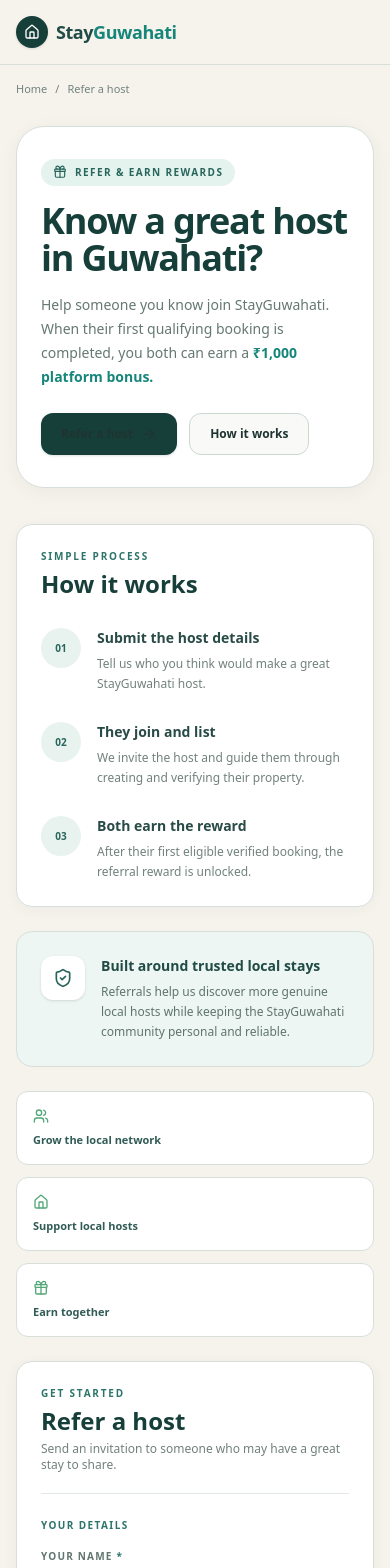
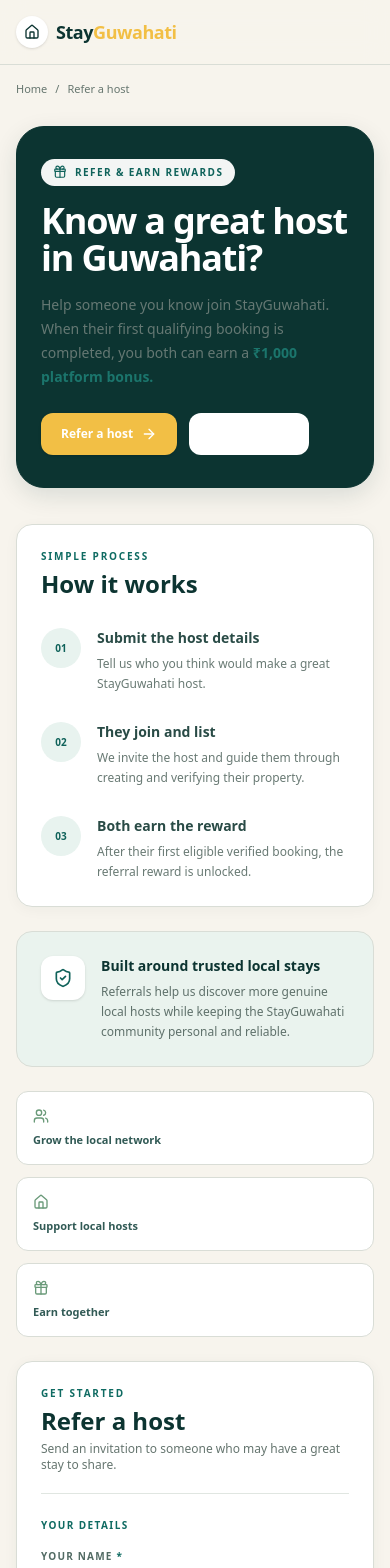
Before and after one commit to ransfire-ai/stayguwahati-frontend, a Next.js app: page /refer-a-host in a window 390 px wide. Shown: the top 1568 px of the page. Built offline with nearby package versions, Linux system fonts and the light colour scheme; no server answers.

Commit message:
Redesign host referal

```diff
--- a/app/refer-a-host/page.tsx
+++ b/app/refer-a-host/page.tsx
@@ -109,73 +109,66 @@ export default function ReferAHostPage() {
   }
 
   return (
-    <div className="min-h-screen bg-[#f6f3ed] text-[#1f3431] font-sans antialiased">
+    <div className="min-h-screen bg-[#f7f4ed] text-[#1f3431] font-sans antialiased">
       {/* Header — aligned with the main StayGuwahati pages */}
-      <header className="sticky top-0 z-50 border-b border-[#d7dfda] bg-[#f6f3ed]/95 backdrop-blur-md">
+      <header className="sticky top-0 z-50 border-b border-[#d9ddd6] bg-[#f7f4ed]/95 backdrop-blur-md">
         <div className="mx-auto flex min-h-[64px] max-w-7xl items-center justify-between gap-4 px-4 py-2.5 sm:px-6 lg:px-8">
           <Link href="/" className="flex shrink-0 items-center gap-2">
-            <span className="grid h-8 w-8 place-items-center rounded-full bg-[#173f3a] text-white shadow-sm">
+            <span className="grid h-8 w-8 place-items-center rounded-full bg-white text-[#0c3431] shadow-sm">
               <Home className="h-4 w-4" />
             </span>
-            <span className="text-lg font-bold tracking-tight text-[#214b46]">
-              Stay<span className="text-[#16867a]">Guwahati</span>
+            <span className="text-lg font-bold tracking-tight text-[#0c3431]">
+              Stay<span className="text-[#f2bf45]">Guwahati</span>
             </span>
           </Link>
 
           <nav className="hidden items-center gap-6 text-xs font-semibold text-gray-600 lg:flex">
-            <Link href="/" className="transition hover:text-[#28655c]">Home</Link>
-            <Link href="/explore" className="transition hover:text-[#28655c]">Explore</Link>
-            <Link href="/list-property" className="transition hover:text-[#28655c]">List a stay</Link>
-            <Link href="/refer-a-host" className="font-bold text-[#28655c]">Refer a host</Link>
-            <Link href="/support" className="transition hover:text-[#28655c]">Support</Link>
+            <Link href="/" className="transition hover:text-[#0f625a]">Home</Link>
+            <Link href="/explore" className="transition hover:text-[#0f625a]">Explore</Link>
+            <Link href="/refer-a-host" className="font-bold text-[#0f625a]">Refer a host</Link>
+            <Link href="/support" className="transition hover:text-[#0f625a]">Support</Link>
           </nav>
 
-          <Link
-            href="/list-property"
-            className="hidden rounded-xl bg-[#173f3a] px-4 py-2.5 text-[11px] font-bold text-white shadow-sm transition hover:bg-[#28655c] sm:inline-flex"
-          >
-            + List Your Stay
-          </Link>
         </div>
       </header>
 
       {/* Breadcrumb */}
-      <div className="mx-auto max-w-7xl px-4 pt-4 text-[11px] text-[#72827d] sm:px-6 lg:px-8">
-        <Link href="/" className="hover:text-[#28655c]">Home</Link>
+      <div className="mx-auto max-w-7xl px-4 pt-4 text-[11px] text-[#66766f] sm:px-6 lg:px-8">
+        <Link href="/" className="hover:text-[#0f625a]">Home</Link>
         <span className="mx-2">/</span>
         <span>Refer a host</span>
       </div>
 
       {/* Hero */}
       <section className="mx-auto max-w-7xl px-4 pb-9 pt-7 sm:px-6 sm:pt-10 lg:px-8">
-        <div className="rounded-[28px] border border-[#d7dfda] bg-white px-6 py-8 shadow-[0_4px_18px_rgba(31,52,49,0.05)] sm:px-9 sm:py-10 lg:px-12">
+        <div className="rounded-[28px] border border-[#0c3431] bg-[#0c3431] px-6 py-8 text-white shadow-[0_8px_24px_rgba(12,52,49,0.12)] sm:px-9 sm:py-10 lg:px-12">
           <div className="grid items-center gap-8 lg:grid-cols-[1.2fr_.8fr]">
             <div>
-              <div className="inline-flex items-center gap-2 rounded-full bg-[#e5f3ee] px-3 py-1.5 text-[10px] font-black uppercase tracking-[0.14em] text-[#28655c]">
+              <div className="inline-flex items-center gap-2 rounded-full bg-white/95 px-3 py-1.5 text-[10px] font-black uppercase tracking-[0.14em] text-[#0f625a]">
                 <Gift className="h-3.5 w-3.5" />
                 Refer & earn rewards
               </div>
 
-              <h1 className="mt-4 max-w-2xl text-[36px] font-black leading-[1.05] tracking-[-1.2px] text-[#173f3a] sm:text-[46px]">
+              <h1 className="mt-4 max-w-2xl text-[36px] font-black leading-[1.05] tracking-[-1.2px] text-white sm:text-[46px]">
                 Know a great host in Guwahati?
               </h1>
 
               <p className="mt-4 max-w-2xl text-sm leading-6 text-[#657873] sm:text-[15px]">
                 Help someone you know join StayGuwahati. When their first
                 qualifying booking is completed, you both can earn a
-                <strong className="text-[#16867a]"> ₹1,000 platform bonus.</strong>
+                <strong className="text-[#1b756c]"> ₹1,000 platform bonus.</strong>
               </p>
 
               <div className="mt-6 flex flex-wrap gap-3">
                 <a
                   href="#referral-form"
-                  className="inline-flex items-center gap-2 rounded-xl bg-[#173f3a] px-5 py-3 text-xs font-bold text-white shadow-sm transition hover:bg-[#28655c]"
+                  className="inline-flex items-center gap-2 rounded-xl bg-[#f2bf45] px-5 py-3 text-xs font-bold text-[#0c3431] shadow-sm transition hover:bg-[#e6b33d]"
                 >
                   Refer a host <ArrowRight className="h-4 w-4" />
                 </a>
                 <a
                   href="#how-it-works"
-                  className="inline-flex items-center gap-2 rounded-xl border border-[#cbd7d1] bg-[#f9faf8] px-5 py-3 text-xs font-bold text-[#315c56] transition hover:border-[#8fb7ac] hover:bg-white"
+                  className="inline-flex items-center gap-2 rounded-xl border border-white/30 bg-white px-5 py-3 text-xs font-bold text-[#0c3431] transition hover:border-[#8fb7ac] hover:bg-white"
                 >
                   How it works
                 </a>
@@ -183,16 +176,16 @@ export default function ReferAHostPage() {
             </div>
 
             <div className="hidden lg:block">
-              <div className="rounded-[24px] border border-[#d7e3de] bg-[#eef5f1] p-6">
+              <div className="rounded-[24px] border border-white/15 bg-white/10 p-6 backdrop-blur-sm">
                 <div className="flex items-center gap-3">
-                  <div className="grid h-12 w-12 place-items-center rounded-2xl bg-[#173f3a] text-white">
+                  <div className="grid h-12 w-12 place-items-center rounded-2xl bg-[#0c3431] text-white">
                     <HeartHandshake className="h-6 w-6" />
                   </div>
                   <div>
-                    <p className="text-[10px] font-black uppercase tracking-[0.15em] text-[#6e827c]">
+                    <p className="text-[10px] font-black uppercase tracking-[0.15em] text-white/60">
                       Local community
                     </p>
-                    <p className="mt-1 text-lg font-black text-[#214b46]">
+                    <p className="mt-1 text-lg font-black text-white">
                       Good hosts. Great stays.
                     </p>
                   </div>
@@ -214,10 +207,10 @@ export default function ReferAHostPage() {
           <div className="space-y-6">
             <section
               id="how-it-works"
-              className="rounded-2xl border border-[#d7dfda] bg-white p-6 shadow-[0_3px_14px_rgba(31,52,49,0.04)] sm:p-7"
+              className="rounded-2xl border border-[#d9ddd6] bg-white p-6 shadow-[0_3px_14px_rgba(31,52,49,0.04)] sm:p-7"
             >
               <Eyebrow>Simple process</Eyebrow>
-              <h2 className="mt-1 text-2xl font-black text-[#173f3a]">How it works</h2>
+              <h2 className="mt-1 text-2xl font-black text-[#0c3431]">How it works</h2>
 
               <div className="mt-7 space-y-7">
                 <Step number="01" title="Submit the host details">
@@ -232,14 +225,14 @@ export default function ReferAHostPage() {
               </div>
             </section>
 
-            <section className="rounded-2xl border border-[#d7dfda] bg-[#edf6f2] p-6 sm:p-7">
+            <section className="rounded-2xl border border-[#d9ddd6] bg-[#eaf3ee] p-6 sm:p-7">
               <div className="flex gap-4">
-                <div className="grid h-11 w-11 shrink-0 place-items-center rounded-xl bg-white text-[#28655c] shadow-sm">
+                <div className="grid h-11 w-11 shrink-0 place-items-center rounded-xl bg-white text-[#0f625a] shadow-sm">
                   <ShieldCheck className="h-5 w-5" />
                 </div>
                 <div>
-                  <h3 className="text-sm font-black text-[#214b46]">Built around trusted local stays</h3>
-                  <p className="mt-1.5 text-xs leading-5 text-[#60746f]">
+                  <h3 className="text-sm font-black text-[#0c3431]">Built around trusted local stays</h3>
+                  <p className="mt-1.5 text-xs leading-5 text-[#5f716b]">
                     Referrals help us discover more genuine local hosts while keeping
                     the StayGuwahati community personal and reliable.
                   </p>
@@ -257,35 +250,35 @@ export default function ReferAHostPage() {
           {/* Form */}
           <section
             id="referral-form"
-            className="rounded-2xl border border-[#d7dfda] bg-white p-6 shadow-[0_3px_14px_rgba(31,52,49,0.05)] sm:p-7"
+            className="rounded-2xl border border-[#d9ddd6] bg-white p-6 shadow-[0_3px_14px_rgba(31,52,49,0.05)] sm:p-7"
           >
-            <div className="flex items-start justify-between gap-4 border-b border-[#e3e9e5] pb-5">
+            <div className="flex items-start justify-between gap-4 border-b border-[#e0e6e1] pb-5">
               <div>
                 <Eyebrow>Get started</Eyebrow>
-                <h2 className="mt-1 text-2xl font-black text-[#173f3a]">Refer a host</h2>
-                <p className="mt-1 text-xs text-[#71817c]">
+                <h2 className="mt-1 text-2xl font-black text-[#0c3431]">Refer a host</h2>
+                <p className="mt-1 text-xs text-[#65756f]">
                   Send an invitation to someone who may have a great stay to share.
                 </p>
               </div>
-              <div className="hidden h-10 w-10 place-items-center rounded-xl bg-[#edf6f2] text-[#28655c] sm:grid">
+              <div className="hidden h-10 w-10 place-items-center rounded-xl bg-[#eaf3ee] text-[#0f625a] sm:grid">
                 <Mail className="h-5 w-5" />
               </div>
             </div>
 
             {submitted ? (
               <div className="py-12 text-center">
-                <div className="mx-auto grid h-16 w-16 place-items-center rounded-full bg-[#e5f4ed] text-[#28655c]">
+                <div className="mx-auto grid h-16 w-16 place-items-center rounded-full bg-[#e5f4ed] text-[#0f625a]">
                   <Check className="h-8 w-8" />
                 </div>
-                <h3 className="mt-5 text-xl font-black text-[#173f3a]">Referral submitted</h3>
-                <p className="mx-auto mt-2 max-w-sm text-sm leading-6 text-[#6b7c77]">
+                <h3 className="mt-5 text-xl font-black text-[#0c3431]">Referral submitted</h3>
+                <p className="mx-auto mt-2 max-w-sm text-sm leading-6 text-[#66766f]">
                   The host invitation has been sent. We&apos;ll track the referral
                   as they register and progress toward their first eligible booking.
                 </p>
                 <button
                   type="button"
                   onClick={() => setSubmitted(false)}
-                  className="mt-6 rounded-xl border border-[#b8ccc5] px-5 py-2.5 text-xs font-bold text-[#28655c] hover:bg-[#f2f7f5]"
+                  className="mt-6 rounded-xl border border-[#b8ccc5] px-5 py-2.5 text-xs font-bold text-[#0f625a] hover:bg-[#f2f7f5]"
                 >
                   Refer another host
                 </button>
@@ -306,14 +299,14 @@ export default function ReferAHostPage() {
                     <Input name="hostEmail" label="Host's email" type="email" placeholder="host@example.com" required />
                   </div>
                   <div>
-                    <label className="mb-2 block text-[10px] font-bold uppercase tracking-[0.12em] text-[#617670]">
+                    <label className="mb-2 block text-[10px] font-bold uppercase tracking-[0.12em] text-[#526b64]">
                       Message <span className="font-normal normal-case">(optional)</span>
                     </label>
                     <textarea
                       name="message"
                       rows={3}
                       placeholder="Add a short personal message..."
-                      className="w-full resize-none rounded-xl border border-[#cfdad5] bg-[#fcfdfc] px-4 py-3 text-sm text-[#1f3431] outline-none transition placeholder:text-[#9aa9a4] focus:border-[#28655c] focus:ring-4 focus:ring-[#28655c]/10"
+                      className="w-full resize-none rounded-xl border border-[#ccd8d2] bg-[#fffdf9] px-4 py-3 text-sm text-[#1f3431] outline-none transition placeholder:text-[#9aa9a4] focus:border-[#0f625a] focus:ring-4 focus:ring-[#0f625a]/10"
                     />
                   </div>
                 </FormGroup>
@@ -327,13 +320,13 @@ export default function ReferAHostPage() {
                 <button
                   type="submit"
                   disabled={submitting}
-                  className="flex w-full items-center justify-center gap-2 rounded-xl bg-[#173f3a] py-3.5 text-xs font-black text-white shadow-sm transition hover:bg-[#28655c] disabled:cursor-not-allowed disabled:opacity-60"
+                  className="flex w-full items-center justify-center gap-2 rounded-xl bg-[#0c3431] py-3.5 text-xs font-black text-white shadow-sm transition hover:bg-[#0f625a] disabled:cursor-not-allowed disabled:opacity-60"
                 >
                   {submitting ? 'Sending invitation...' : 'Send host invitation'}
                   {!submitting && <ArrowRight className="h-4 w-4" />}
                 </button>
 
-                <p className="text-center text-[10px] leading-5 text-[#85938f]">
+                <p className="text-center text-[10px] leading-5 text-[#7a8883]">
                   By submitting, you confirm that you have permission to share the host&apos;s contact details.
                 </p>
               </form>
@@ -342,11 +335,11 @@ export default function ReferAHostPage() {
         </div>
 
         {/* FAQ */}
-        <section className="mt-6 rounded-2xl border border-[#d7dfda] bg-white p-6 sm:p-7">
+        <section className="mt-6 rounded-2xl border border-[#d9ddd6] bg-white p-6 sm:p-7">
           <Eyebrow>Need to know</Eyebrow>
-          <h2 className="mt-1 text-2xl font-black text-[#173f3a]">Frequently asked questions</h2>
+          <h2 className="mt-1 text-2xl font-black text-[#0c3431]">Frequently asked questions</h2>
 
-          <div className="mt-5 divide-y divide-[#e4eae6]">
+          <div className="mt-5 divide-y divide-[#e0e6e1]">
             {faqs.map((faq, index) => {
               const open = openFaq === index;
               return (
@@ -376,12 +369,12 @@ export default function ReferAHostPage() {
       </section>
 
       {/* Footer */}
-      <footer className="border-t border-[#d7dfda] bg-[#f6f3ed]">
-        <div className="mx-auto flex max-w-7xl flex-col gap-3 px-4 py-6 text-[11px] text-[#71817c] sm:flex-row sm:items-center sm:justify-between sm:px-6 lg:px-8">
+      <footer className="border-t border-[#d9ddd6] bg-[#f7f4ed]">
+        <div className="mx-auto flex max-w-7xl flex-col gap-3 px-4 py-6 text-[11px] text-[#65756f] sm:flex-row sm:items-center sm:justify-between sm:px-6 lg:px-8">
           <span>© 2026 StayGuwahati · Local stays, trusted hosts.</span>
           <div className="flex gap-5">
-            <Link href="/support" className="hover:text-[#28655c]">Support</Link>
-            <Link href="/privacy-policy" className="hover:text-[#28655c]">Privacy Policy</Link>
+            <Link href="/support" className="hover:text-[#0f625a]">Support</Link>
+            <Link href="/privacy-policy" className="hover:text-[#0f625a]">Privacy Policy</Link>
           </div>
         </div>
       </footer>
@@ -391,7 +384,7 @@ export default function ReferAHostPage() {
 
 function Eyebrow({ children }: { children: ReactNode }) {
   return (
-    <p className="text-[10px] font-black uppercase tracking-[0.18em] text-[#2d756b]">
+    <p className="text-[10px] font-black uppercase tracking-[0.18em] text-[#0f6b62]">
       {children}
     </p>
   );
@@ -408,12 +401,12 @@ function Step({
 }) {
   return (
     <div className="flex gap-4">
-      <div className="grid h-10 w-10 shrink-0 place-items-center rounded-full bg-[#e8f3ef] text-[10px] font-black text-[#28655c]">
+      <div className="grid h-10 w-10 shrink-0 place-items-center rounded-full bg-[#e8f3ef] text-[10px] font-black text-[#0f625a]">
         {number}
       </div>
       <div>
         <h3 className="text-sm font-black text-[#294b46]">{title}</h3>
-        <p className="mt-1.5 text-xs leading-5 text-[#71827d]">{children}</p>
+        <p className="mt-1.5 text-xs leading-5 text-[#697a74]">{children}</p>
       </div>
     </div>
   );
@@ -429,19 +422,19 @@ function Stat({
   text: string;
 }) {
   return (
-    <div className="rounded-xl border border-[#d8e3de] bg-white p-4">
-      <div className="[&>svg]:h-4 [&>svg]:w-4 text-[#28655c]">{icon}</div>
+    <div className="rounded-xl border border-white/20 bg-white p-4">
+      <div className="[&>svg]:h-4 [&>svg]:w-4 text-[#0f625a]">{icon}</div>
       <p className="mt-2 text-[11px] font-black text-[#294b46]">{title}</p>
-      <p className="mt-0.5 text-[10px] text-[#7b8b86]">{text}</p>
+      <p className="mt-0.5 text-[10px] text-[#73827d]">{text}</p>
     </div>
   );
 }
 
 function SmallFeature({ icon, text }: { icon: ReactNode; text: string }) {
   return (
-    <div className="rounded-xl border border-[#d7dfda] bg-white p-4">
-      <div className="[&>svg]:h-4 [&>svg]:w-4 text-[#54a778]">{icon}</div>
-      <p className="mt-2 text-[11px] font-bold leading-4 text-[#315c56]">{text}</p>
+    <div className="rounded-xl border border-[#d9ddd6] bg-white p-4">
+      <div className="[&>svg]:h-4 [&>svg]:w-4 text-[#6a9a79]">{icon}</div>
+      <p className="mt-2 text-[11px] font-bold leading-4 text-[#315a55]">{text}</p>
     </div>
   );
 }
@@ -449,7 +442,7 @@ function SmallFeature({ icon, text }: { icon: ReactNode; text: string }) {
 function FormGroup({ title, children }: { title: string; children: ReactNode }) {
   return (
     <section>
-      <h3 className="mb-4 text-[10px] font-black uppercase tracking-[0.14em] text-[#2d756b]">
+      <h3 className="mb-4 text-[10px] font-black uppercase tracking-[0.14em] text-[#0f6b62]">
         {title}
       </h3>
       <div className="space-y-4">{children}</div>
@@ -467,13 +460,13 @@ function Input({
 }) {
   return (
     <div>
-      <label className="mb-2 block text-[10px] font-bold uppercase tracking-[0.12em] text-[#617670]">
-        {label} {required && <span className="text-[#2d756b]">*</span>}
+      <label className="mb-2 block text-[10px] font-bold uppercase tracking-[0.12em] text-[#526b64]">
+        {label} {required && <span className="text-[#0f6b62]">*</span>}
       </label>
       <input
         {...props}
         required={required}
-        className="w-full rounded-xl border border-[#cfdad5] bg-[#fcfdfc] px-4 py-3 text-sm text-[#1f3431] outline-none transition placeholder:text-[#9aa9a4] focus:border-[#28655c] focus:ring-4 focus:ring-[#28655c]/10"
+        className="w-full rounded-xl border border-[#ccd8d2] bg-[#fffdf9] px-4 py-3 text-sm text-[#1f3431] outline-none transition placeholder:text-[#9aa9a4] focus:border-[#0f625a] focus:ring-4 focus:ring-[#0f625a]/10"
       />
     </div>
   );
```
